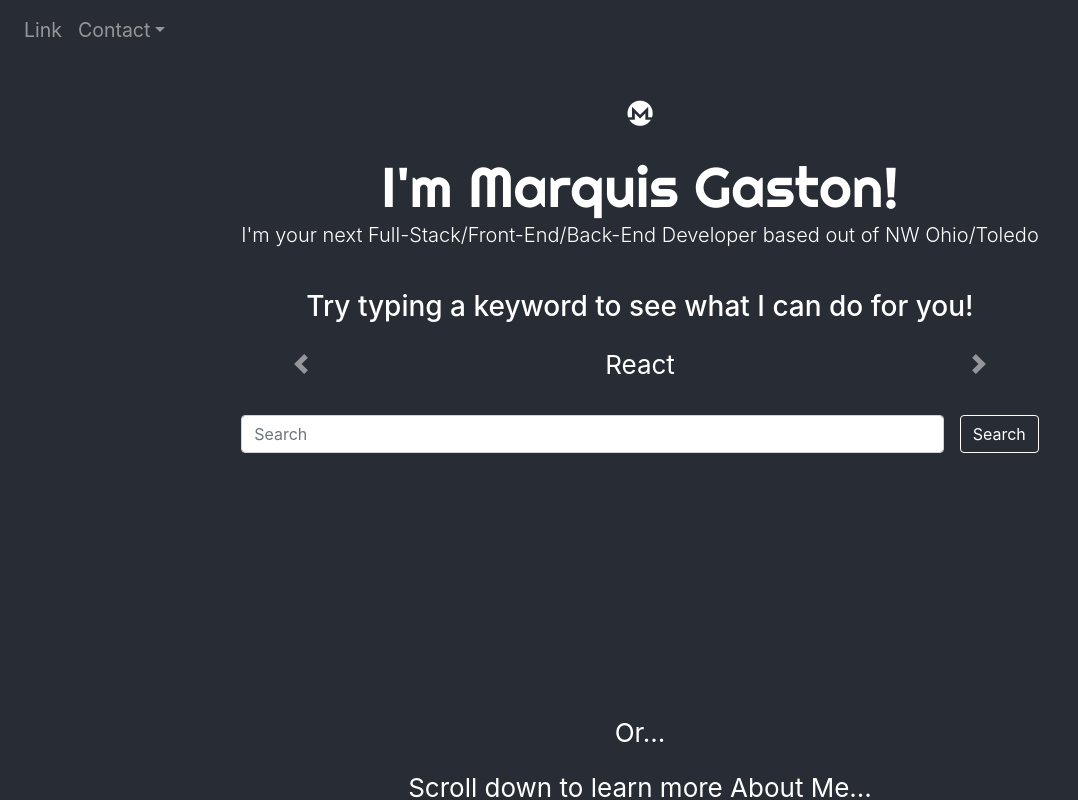
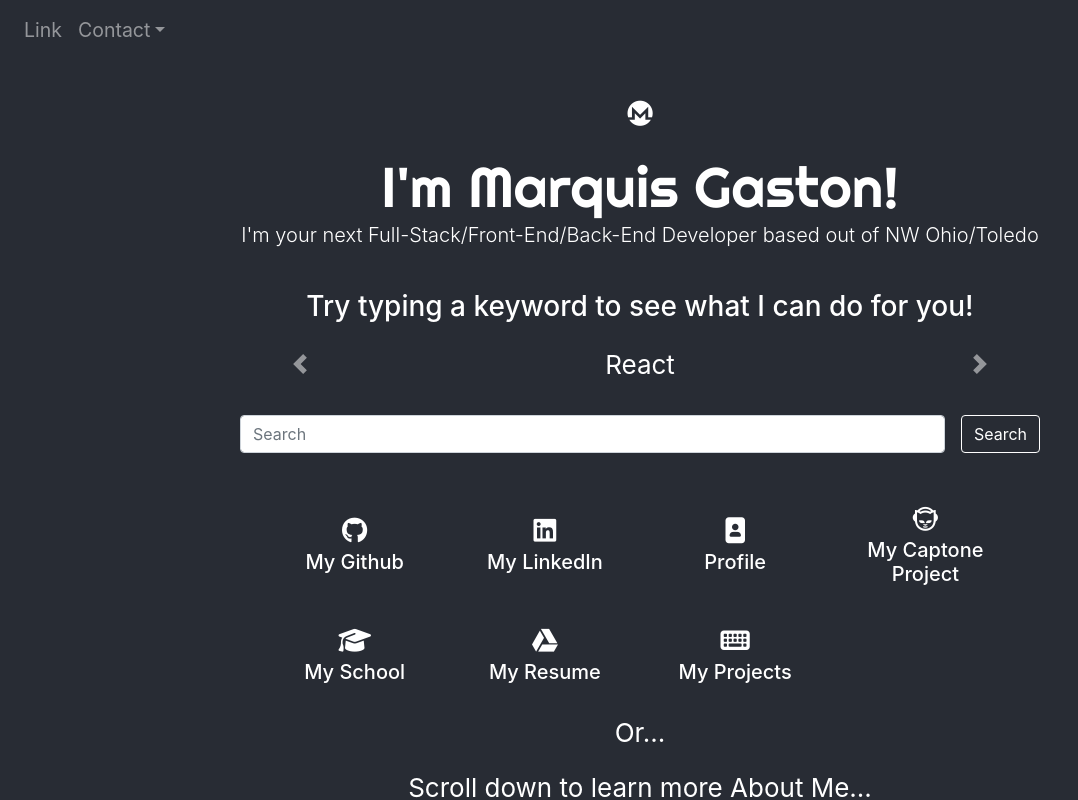
Before and after one commit to marquisgaston/resume2020, a React (Create React App) app: page / in a window 1280 px wide. Shown: the top 800 px of the page, without its empty margins (0-1078 px from the left). Built offline with nearby package versions, Linux system fonts and the light colour scheme; the HTML template or start-up script is replaced by a standard one.

Commit message:
added quick links styles

```diff
--- a/src/App.scss
+++ b/src/App.scss
@@ -66,12 +66,22 @@
 
   .quick-search-wrapper {
     min-height: 10em;
-    max-height: 10em;
+    width: 800px;
+    max-width: 100vw;
+
+    @media only screen and (max-width: 411px){
+      min-height: 5em;
+    }
 
     .quick-search {
       background-color: white;
       color: $bg-color;
       width: 87.5%;
+
+      @media only screen and (max-width: 411px){
+        margin-left: .9em;
+        width: 96vw;
+      }
 
       .quick-search-item {
         position: relative;
@@ -92,9 +102,30 @@
         }
        }
       }
+    }
+    .quick-links {
+      grid-template-columns: 1fr 1fr 1fr 1fr;
+      grid-gap: .5em;
+      margin-top: .5em;
 
+      a:link, a:visited {
+        color: white;
+      }
+
+      .quick-link-wrapper {
+        text-decoration: none;
+        color: white;
+
+        @media only screen and (max-width: 411px){
+          h5 {
+            display: none;
+          }
+        }
+
+      }
     }
   }
+
 }
 
 .card-center {
--- a/src/componcents/homepage.js
+++ b/src/componcents/homepage.js
@@ -34,13 +34,56 @@ class Homepage extends Component {
         }
     }
 
+    renderQuickLinks = () => {
+        const quickLinks = [
+            {
+                title: "Profile",
+                url: "/profile",
+                icon: "fas fa-portrait"
+            },
+            {
+                title: "My Captone Project",
+                url: "https://minnmax.netlify.com/",
+                icon: "fab fa-napster"
+            },
+            {
+                title: "My School",
+                url: "https://www.bottega.tech",
+                icon: "fas fa-graduation-cap"
+            },
+            {
+                title: "My Resume",
+                url: "https://docs.google.com/document/d/1mWRqgDd30Er4ZvEvIrX7WlwzHiVGRfxAjRn5PNY99FY",
+                icon: "fab fa-google-drive"
+            },
+            {
+                title: "My Projects",
+                url: "/projects",
+                icon: "fas fa-keyboard"
+            },
+        ]
+
+        return (
+            quickLinks.map(item => {
+                return (
+                    <a className="quick-link-wrapper" href={item.url}>
+                        <div className="quick-link" >
+                        <i class={item.icon}></i>
+                        <h5>{item.title}</h5>
+                        </div>
+                    </a>
+                )
+            })
+        )
+    }
+
     renderQuickSearch = () => {
         if (this.state.searchText.length > 0){
             const one = this.state.searchText.toLowerCase().split("")
             const newList = []
             const newList2 =[]
 
-            this.list.map(item =>{
+            this.props.resumeData.resumeItems.map(item =>{
                 if (newList.includes(item)){
                     return
                 } else {
@@ -83,47 +126,56 @@ class Homepage extends Component {
                     })}
                     {newList2.map(item => {
                         return (
-                            <div>
-                                {item.title}
+                            <div className="quick-search-item">
+                                <a className="quick-search-link" href={`https://www.${item.url}`}>
+                                <div className="title">
+                                    {item.title}
+                                </div>
+                                {item.subTitle ? <div className="sub-title">
+                                    {item.subTitle}
+                                </div> : null}
+                                {item.url ? <div className="url">
+                                    {item.url}
+                                </div> : null}
+                                </a>
                             </div>
                         )
                     })}
                 </div>
             )
         } else {
-            return
+            return (
+                <div className="quick-links" style={{display: "grid", justifyContent: "center", alignItems: "center", minHeight: "100%", maxHeight: "inherit", padding: "1em"}}>
+                    <a className="quick-link-wrapper" href="https://www.github.com/marquisgaston">
+                        <div className="quick-link" >
+                        <i class="fab fa-github"></i>
+                        <h5>My Github</h5>
+                        </div>
+                    </a>
+                    <a className="quick-link-wrapper" href="https://www.linkedin.com/in/marquisgaston">
+                        <div className="quick-link" >
+                        <i class="fab fa-linkedin"></i>
+                        <h5>My LinkedIn</h5>
+                        </div>
+                    </a>
+                    {this.renderQuickLinks()}
+                </div>
+            )
         }
     }
-
-    list = [
-        {
-            title: "Github",
-            subTitle: "My Github Page",
-            url: "github.com/marquisgaston"
-        },
-        {
-            title: "React"
-        },
-        {
-            title: "Node.JS"
-        },
-        {
-            title: "Python"
-        },
-    ];
 
     render() {
 
         return (
            <div className="homepage">
-                <div style ={{ display: "grid", justifyContent: "center", alignContent: "center", marginTop: "3.5em", color: "white", backgroundImage: "https://images.pexels.com/photos/735911/pexels-photo-735911.jpeg?cs=srgb&dl=photo-of-person-typing-on-computer-keyboard-735911.jpg&fm=jpg"}} >
+                <div className="content-wrapper" style ={{ display: "grid", justifyContent: "center", alignContent: "center", marginTop: "3.5em", color: "white", backgroundImage: "https://images.pexels.com/photos/735911/pexels-photo-735911.jpeg?cs=srgb&dl=photo-of-person-typing-on-computer-keyboard-735911.jpg&fm=jpg"}} >
                <i style={{marginBottom: "1em"}} class="fab fa-monero"></i>
                 <div className="main-title display-4">I'm Marquis Gaston!</div>
                 <p style={{marginBottom: "2em"}} class="lead">I'm your next Full-Stack/Front-End/Back-End Developer based out of NW Ohio/Toledo</p>
 
                 <h3>Try typing a keyword to see what I can do for you!</h3>
                 <Carousel className="skill-carousel" style={{margin: ".5em 0"}}>
-                    {this.list.map(item => {
+                    {this.props.resumeData.resumeItems.map(item => {
                         return (
                             <Carousel.Item key={item}>
                                 {item.title}
@@ -150,7 +202,7 @@ class Homepage extends Component {
     }
 }
 function mapStateToProps (state) {
-    return state.main
+    return state
 }
 
 Homepage = connect(mapStateToProps, actions)(Homepage)
--- a/src/componcents/navbar.js
+++ b/src/componcents/navbar.js
@@ -30,7 +30,7 @@ class NavbarComponent extends Component {
       }
 
      renderSearchBar = () => {
-          if(this.props.currentPage !== "homepage") {
+          if(this.props.main.currentPage !== "homepage") {
                return (
                     <Form inline >
                          <FormControl name="searchText" value={this.state.searchText} onChange={this.handleChange} type="text" placeholder="Search" className="mr-sm-2" />
@@ -41,7 +41,7 @@ class NavbarComponent extends Component {
      }
 
      renderMainNav = () => {
-          if(this.props.currentPage !== "homepage") {
+          if(this.props.main.currentPage !== "homepage") {
                return (
                     <Nav className="mr-auto">
                          <Nav.Link onClick={() => {history.push('/')}}>Home</Nav.Link>
@@ -74,7 +74,7 @@ class NavbarComponent extends Component {
      }
 
      renderName = () => {
-          if (this.props.currentPage !== "homepage") {
+          if (this.props.main.currentPage !== "homepage") {
                return (
                     <Navbar.Brand href="#home">Marquis J Gaston</Navbar.Brand>
                )
@@ -97,7 +97,7 @@ class NavbarComponent extends Component {
      }
 }
 function mapStateToProps (state) {
-     return state.main
+     return state
 }
 
 NavbarComponent = connect(mapStateToProps, actions)(NavbarComponent)
--- a/src/componcents/searchPage.js
+++ b/src/componcents/searchPage.js
@@ -13,24 +13,51 @@ class SearchPage extends Component {
         const list = ["github", "react", "python", "node", "node.js", "node js"]
 
         const renderContent = () => {
+            const newList = []
+            const newList2 =[]
             if (list.includes(this.props.searchTerm)){
-                if (this.props.searchTerm.toLowerCase() === "react" | "reactjs" | "react.js" ){
-                    return "true"
-                }
+                this.props.resume.Data.resumeItems.map(item =>{
+                    if (newList.includes(item)){
+                        return
+                    } else {
+
+                        if (item.title.toLowerCase().includes(this.state.searchText.toLowerCase())){
+                            newList.push(item)
+                        } else {
+                            return
+                        }
+
+
+                    if (this.state.searchTerm !== null){
+                        const one = this.state.searchText.toLowerCase().split("")
+                         one.filter(listItem => {
+                            if (item.title.includes(listItem)){
+                                if (newList2.includes(item) | newList.includes(item)){
+                                    return
+                                } else {
+                                    newList2.push(item)
+                                }
+                        }})
+                    } else {
+                        return
+                    }
+
+                    }
+                })
             } else {
                 return
             }
         }
         return (
             <div style={{color: "white", marginTop: "3em",display: "flex", justifyContent: "center"}}>
-                <div style={{display: "flex", maxWidth: "90vw", justifyContent: "center", alignItems: "center"}}>Search Term: {this.props.searchTerm ? this.props.searchTerm : null}</div>
+                <div style={{display: "flex", maxWidth: "90vw", justifyContent: "center", alignItems: "center"}}>Search Term: {this.props.main.searchTerm ? this.props.main.                                                                                                searchTerm : null}</div>
                 {renderContent()}
             </div>
          );
     }
 }
 function mapStateToProps (state) {
-    return state.main
+    return state
 }
 
 SearchPage = connect(mapStateToProps, actions)(SearchPage)
--- a/src/reducers/index.js
+++ b/src/reducers/index.js
@@ -1,9 +1,11 @@
 import { combineReducers } from 'redux';
 
 import main from './main';
+import resumeData from './resumeData';
 
 const rootReducer = combineReducers({
-    main
+    main,
+    resumeData
 });
 
 export default rootReducer;
--- /dev/null
+++ b/src/reducers/resumeData.js
@@ -0,0 +1,28 @@
+import {
+} from '../actions/types';
+
+const INITIAL_STATE = {
+    resumeItems: [
+        {
+            title: "Github",
+            subTitle: "My Github Page",
+            url: "github.com/marquisgaston"
+        },
+        {
+            title: "React"
+        },
+        {
+            title: "Node.JS"
+        },
+        {
+            title: "Python"
+        },
+    ]
+}
+
+export default function (state = INITIAL_STATE, action) {
+    switch(action.type) {
+
+        default: return state
+    }
+}
```
